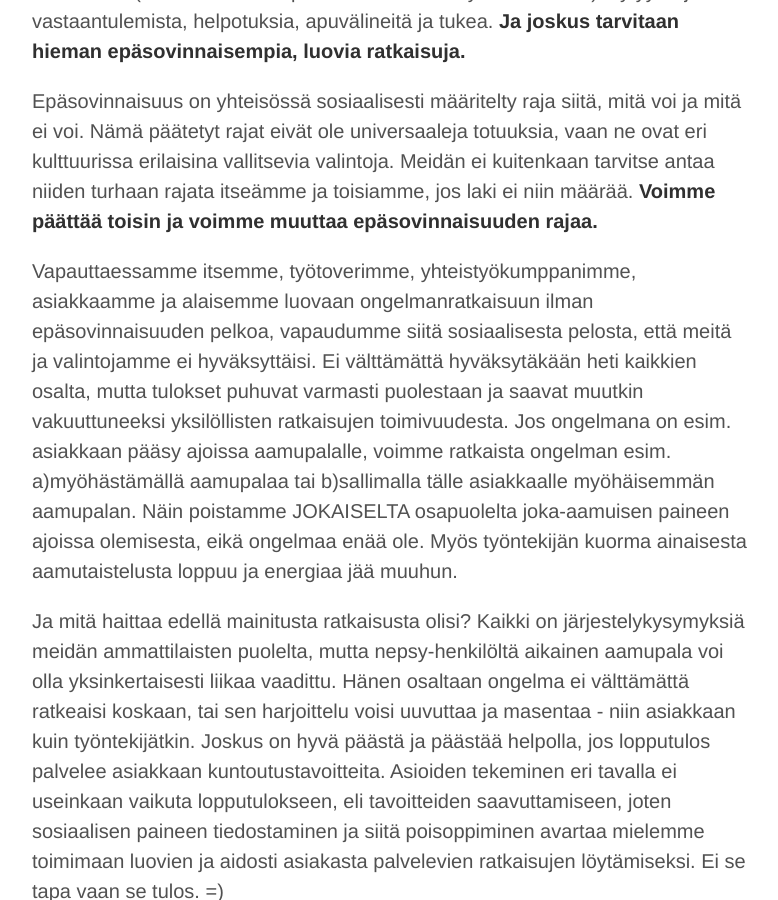
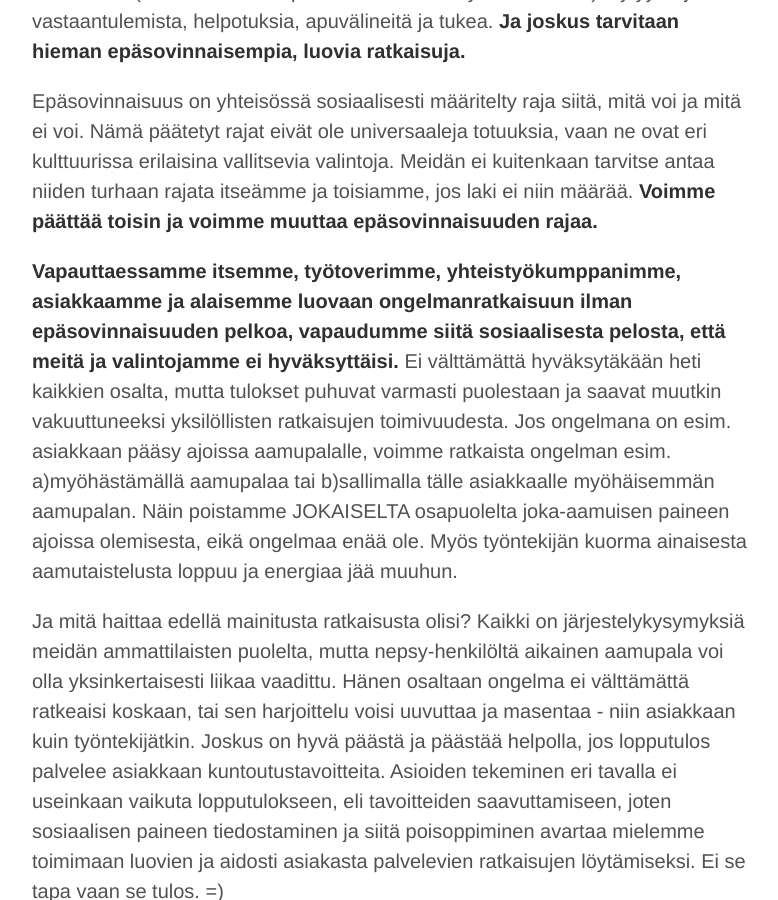
Before and after one commit to niinapiira/neppari.net, a Jekyll site: the page built from _posts/2016-06-17-vaikeudesta-auttaa-ja-ratkaista.md, in a window 1280 px wide and 900 px high, scrolled down 2141 px. Shown: the whole window, without its empty margins (248-1026 px from the left). Built offline with Jekyll 4.4.1, drawn with Linux system fonts in a browser that asks for light colours.

```diff
--- a/_posts/2016-06-17-vaikeudesta-auttaa-ja-ratkaista.md
+++ b/_posts/2016-06-17-vaikeudesta-auttaa-ja-ratkaista.md
@@ -26,7 +26,7 @@ Kun yksilöllä on hyvin yksilölliset tarpeet, tarvitaan myös yksilöllisiä r
 
 Epäsovinnaisuus on yhteisössä sosiaalisesti määritelty raja siitä, mitä voi ja mitä ei voi. Nämä päätetyt rajat eivät ole universaaleja totuuksia, vaan ne ovat eri kulttuurissa erilaisina vallitsevia valintoja. Meidän ei kuitenkaan tarvitse antaa niiden turhaan rajata itseämme ja toisiamme, jos laki ei niin määrää. **Voimme päättää toisin ja voimme muuttaa epäsovinnaisuuden rajaa.**
 
-Vapauttaessamme itsemme, työtoverimme, yhteistyökumppanimme, asiakkaamme ja alaisemme luovaan ongelmanratkaisuun ilman epäsovinnaisuuden pelkoa, vapaudumme siitä sosiaalisesta pelosta, että meitä ja valintojamme ei hyväksyttäisi. Ei välttämättä hyväksytäkään heti kaikkien osalta, mutta tulokset puhuvat varmasti puolestaan ja saavat muutkin vakuuttuneeksi yksilöllisten ratkaisujen toimivuudesta. Jos ongelmana on esim. asiakkaan pääsy ajoissa aamupalalle, voimme ratkaista ongelman esim. a)myöhästämällä aamupalaa tai b)sallimalla tälle asiakkaalle myöhäisemmän aamupalan. Näin poistamme JOKAISELTA osapuolelta joka-aamuisen paineen ajoissa olemisesta, eikä ongelmaa enää ole. Myös työntekijän kuorma ainaisesta aamutaistelusta loppuu ja energiaa jää muuhun.
+**Vapauttaessamme itsemme, työtoverimme, yhteistyökumppanimme, asiakkaamme ja alaisemme luovaan ongelmanratkaisuun ilman epäsovinnaisuuden pelkoa, vapaudumme siitä sosiaalisesta pelosta, että meitä ja valintojamme ei hyväksyttäisi.** Ei välttämättä hyväksytäkään heti kaikkien osalta, mutta tulokset puhuvat varmasti puolestaan ja saavat muutkin vakuuttuneeksi yksilöllisten ratkaisujen toimivuudesta. Jos ongelmana on esim. asiakkaan pääsy ajoissa aamupalalle, voimme ratkaista ongelman esim. a)myöhästämällä aamupalaa tai b)sallimalla tälle asiakkaalle myöhäisemmän aamupalan. Näin poistamme JOKAISELTA osapuolelta joka-aamuisen paineen ajoissa olemisesta, eikä ongelmaa enää ole. Myös työntekijän kuorma ainaisesta aamutaistelusta loppuu ja energiaa jää muuhun.
 
 Ja mitä haittaa edellä mainitusta ratkaisusta olisi? Kaikki on järjestelykysymyksiä meidän ammattilaisten puolelta, mutta nepsy-henkilöltä aikainen aamupala voi olla yksinkertaisesti liikaa vaadittu. Hänen osaltaan ongelma ei välttämättä ratkeaisi koskaan, tai sen harjoittelu voisi uuvuttaa ja masentaa - niin asiakkaan kuin työntekijätkin. Joskus on hyvä päästä ja päästää helpolla, jos lopputulos palvelee asiakkaan kuntoutustavoitteita. Asioiden tekeminen eri tavalla ei useinkaan vaikuta lopputulokseen, eli tavoitteiden saavuttamiseen, joten sosiaalisen paineen tiedostaminen ja siitä poisoppiminen avartaa mielemme toimimaan luovien ja aidosti asiakasta palvelevien ratkaisujen löytämiseksi. Ei se tapa vaan se tulos. =)
 
```
